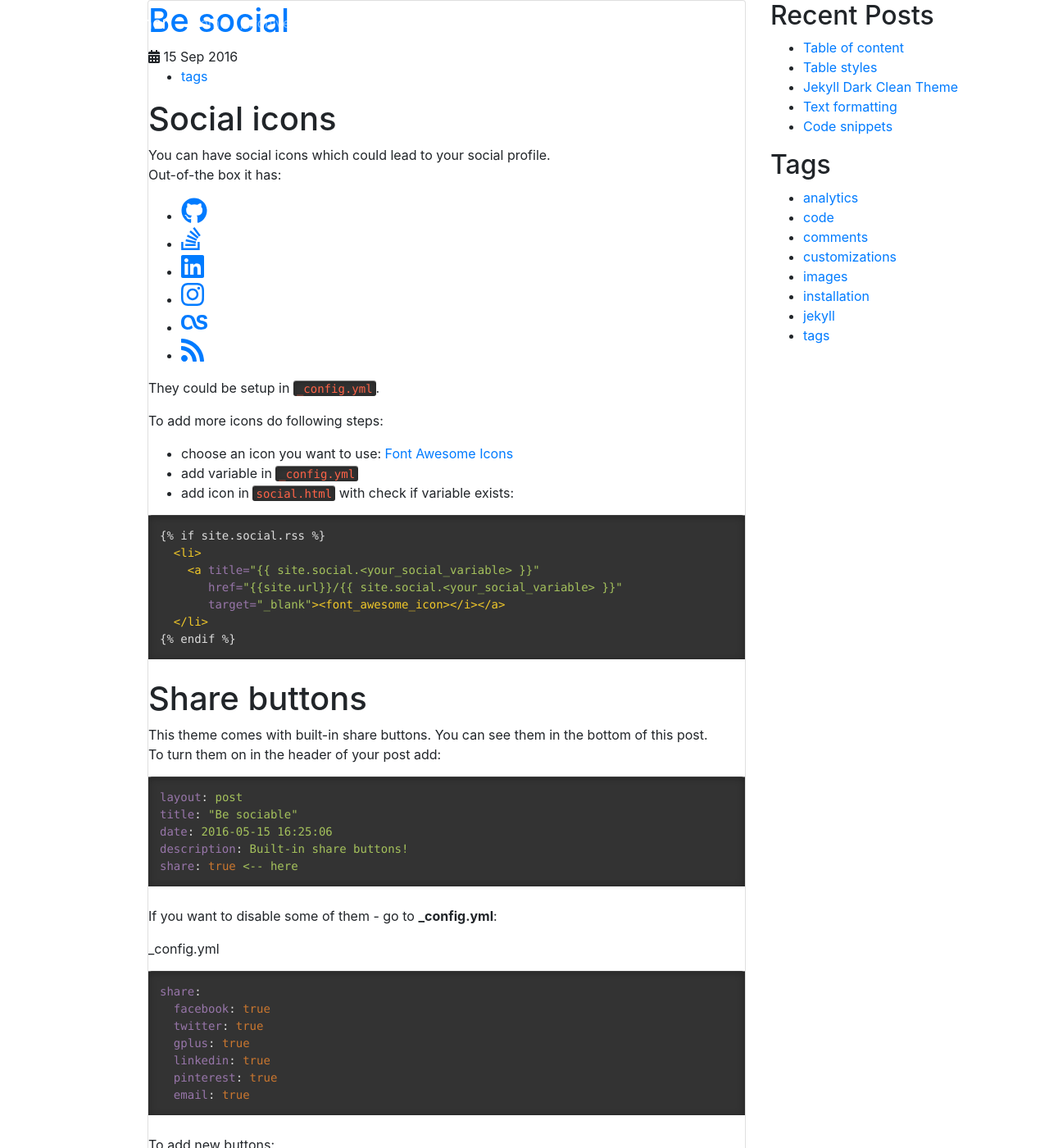
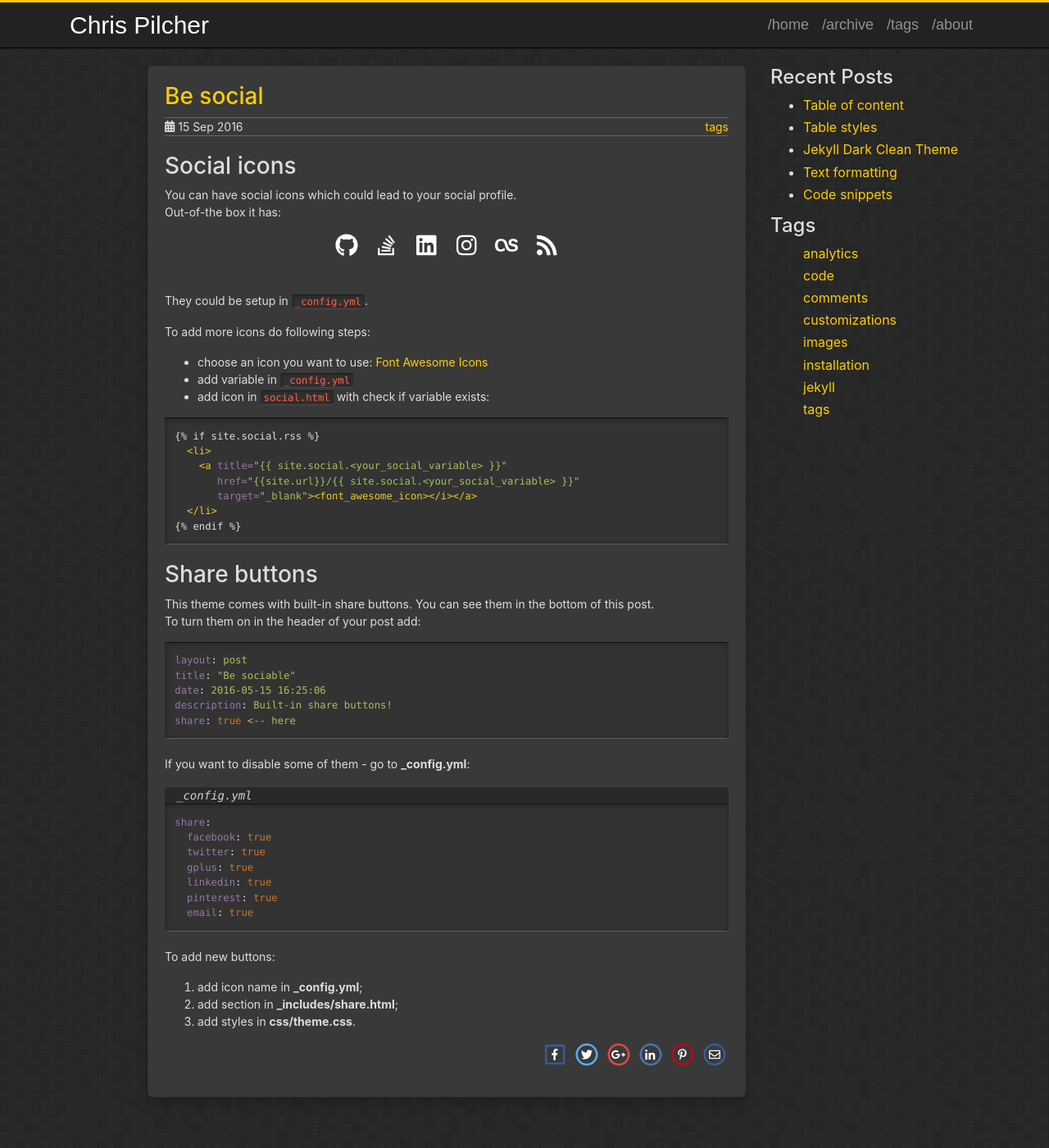
Before and after one commit to chris-pilcher/chris-pilcher.github.io, a Jekyll site: the page built from _posts/2016-09-16-be-social.md, in a window 1280 px wide and 1400 px high. Shown: the whole window at 82% size. Built offline with Jekyll 4.4.1, drawn with Linux system fonts in a browser that asks for light colours.

Commit message:
Restore scss (no prettier)

```diff
--- a/assets/css/theme.scss
+++ b/assets/css/theme.scss
@@ -1,3 +1,5 @@
+---
+---
 @mixin font-size($size) {
   font-size: $size;
   font-size: calculateRem($size);
@@ -15,19 +17,19 @@
 //********************************************************
 
 // Several accent colors, choose one or create your own!
-//$accent-color: #3CA2A2;  // original =)
+//$accent-color: #3CA2A2;    // original =)
 //$accent-color: #C38FD6;  // velvet
 //$accent-color: #8FD6B3;  // greenish
 //$accent-color: #35B4DE;  // bluish
 //$accent-color: #D2E354;  // yellowish
 //$accent-color: #52B54B;  // green
-$accent-color: #ffcc00;
+$accent-color: #FFCC00;
 
 $font-color: #dddddd;
 $background-color: #292929;
 $post-panel-color: #39393a;
 $footer-background-color: #292c2f;
-$note-color: #87cefa;
+$note-color: #87CEFA;
 $warning-color: #ffff00;
 // use this or pick any from /css/pics/background folder or from transparenttextures.com
 $background-pattern: 'random-grey-variations.png';
@@ -50,24 +52,12 @@ body {
   width: 75%;
 }
 
-h1 {
-	font-size: 2em;
-}
-h2 {
-	font-size: 1.5em;
-}
-h3 {
-	font-size: 1.17em;
-}
-h4 {
-	font-size: 1.12em;
-}
-h5 {
-	font-size: .83em;
-}
-h6 {
-	font-size: .75em;
-}
+h1 { font-size: 2em; }
+h2 { font-size: 1.5em; }
+h3 { font-size: 1.17em; }
+h4 { font-size: 1.12em; }
+h5 { font-size: .83em; }
+h6 { font-size: .75em; }
 
 img {
   display: inline-block;
@@ -113,10 +103,11 @@ ul.social-media {
   }
 }
 
+
 //********************************************************
 //                    Share
 //********************************************************
-.share-bar {
+.share-bar{
   text-align: right;
 }
 
@@ -131,7 +122,7 @@ ul.share-buttons {
     .fa-linkedin-in,
     .fa-envelope,
     .fa-pinterest-p {
-			color: #ffffff;
+      color: #ffffff
     }
     a {
       text-decoration: none;
@@ -144,50 +135,26 @@ ul.share-buttons {
   }
 
   // Square frame
-	li.share-facebook .fa-square {
-		color: #3b5998;
-	}
-	li.share-twitter .fa-square {
-		color: #55acee;
-	}
-	li.share-google-plus .fa-square {
-		color: #dd4b39;
-	}
-	li.share-linkedin .fa-square {
-		color: #4875b4;
-	}
-	li.share-pinterest .fa-square {
-		color: #bd081c;
-	}
-	li.share-envelope .fa-square {
-		color: #3b5998;
-	}
+  li.share-facebook .fa-square { color: #3B5998;}
+  li.share-twitter .fa-square { color: #55acee;}
+  li.share-google-plus .fa-square { color: #dd4b39;}
+  li.share-linkedin .fa-square { color: #4875B4;}
+  li.share-pinterest .fa-square { color: #BD081C;}
+  li.share-envelope .fa-square { color: #3B5998;}
   // Circle frame
-	li.share-facebook .fa-circle {
-		color: #3b5998;
-	}
-	li.share-twitter .fa-circle {
-		color: #55acee;
-	}
-	li.share-google-plus .fa-circle {
-		color: #dd4b39;
-	}
-	li.share-linkedin .fa-circle {
-		color: #4875b4;
-	}
-	li.share-pinterest .fa-circle {
-		color: #bd081c;
-	}
-	li.share-envelope .fa-circle {
-		color: #3b5998;
-	}
+  li.share-facebook .fa-circle { color: #3B5998;}
+  li.share-twitter .fa-circle { color: #55acee;}
+  li.share-google-plus .fa-circle { color: #dd4b39;}
+  li.share-linkedin .fa-circle { color: #4875B4;}
+  li.share-pinterest .fa-circle { color: #BD081C;}
+  li.share-envelope .fa-circle { color: #3B5998;}
 
   li:hover {
-		-webkit-transform: scale(1.3, 1.3);
-		-moz-transform: scale(1.3, 1.3);
-		-ms-transform: scale(1.3, 1.3);
-		-o-transform: scale(1.3, 1.3);
-		transform: scale(1.3, 1.3);
+    -webkit-transform: scale(1.3,1.3);
+    -moz-transform: scale(1.3,1.3);
+    -ms-transform: scale(1.3,1.3);
+    -o-transform: scale(1.3,1.3);
+    transform: scale(1.3,1.3);
   }
 }
 
@@ -246,14 +213,14 @@ div.post-meta {
 //********************************************************
 //                    Note / Warning
 //********************************************************
-blockquote {
+blockquote{
   border-left: 2px solid #666;
   padding-left: 20px;
   font-style: italic;
 }
 
 blockquote.note p,
-blockquote.warning p {
+blockquote.warning p{
   height: 48px;
   vertical-align: middle;
   padding: 10px;
@@ -262,7 +229,7 @@ blockquote.warning p {
 
 .note {
   font-style: normal;
-	position: relative;
+  position:relative;
   border: 0;
   padding-left: 30px;
 }
@@ -272,7 +239,7 @@ blockquote.warning p {
   font-size: 2em;
   font-family: FontAwesome;
   left: 0;
-	position: absolute;
+  position:absolute;
   top: 0;
   color: $note-color;
 }
@@ -292,14 +259,12 @@ nav {
   padding: 0 10px !important;
   border-top: 3px $accent-color solid;
   border-bottom: 1px #000000 solid;
-	.navbar-brand,
-	.nav-link {
+  .navbar-brand, .nav-link {
    color: #777;
    @include transition(color 0.31s);
    transition: all .7s ease;
   }
-	.navbar-brand:hover,
-	.nav-link:hover {
+  .navbar-brand:hover, .nav-link:hover {
     color: white !important;
   }
   .navbar-brand {
@@ -354,6 +319,7 @@ nav.shrink {
   td {
     padding: .5em;
   }
+
 }
 
 table.wide {
@@ -388,23 +354,23 @@ table.inner-borders {
   position: absolute;
 }
 
-.box h3 {
-	text-align: center;
-	position: relative;
-	top: 80px;
+.box h3{
+	text-align:center;
+	position:relative;
+	top:80px;
 }
 .box {
-	width: 70%;
-	height: 200px;
-	background: #fff;
-	margin: 40px auto;
+	width:70%;
+	height:200px;
+	background:#FFF;
+	margin:40px auto;
 }
-.wrapper {
+.wrapper{
   padding-top: 80px;
   min-height: 100%;
   position: relative;
 }
-.content {
+.content{
   padding-bottom: 250px;
 }
 
@@ -417,6 +383,7 @@ table.inner-borders {
   padding-top: 50px;
   margin-top: -50px;
 }
+
 
 // Scrollbar
 ::-webkit-scrollbar {
@@ -435,6 +402,7 @@ table.inner-borders {
   background: #202020;
 }
 
+
 //********************************************************
 //       Custom classes to apply to block elements,
 //  more info: http://pavelmakhov.com/2015/12/images-in-jekyll
@@ -448,17 +416,18 @@ table.inner-borders {
   margin: 2px 3px;
   padding: 0px 5px;
 }
-.center-image {
+.center-image
+{
   margin: 0 auto;
   display: block;
 }
-.filename {
+.filename{
   background-color: #292929;
   color: lightgrey;
   border-top-left-radius: 3px;
   border-top-right-radius: 3px;
   margin: 0;
-	font-family: Menlo, Monaco, Consolas, "Courier New", monospace;
+  font-family: Menlo,Monaco,Consolas,"Courier New",monospace;
   border-left: 0;
   bottom: -2px;
   position: relative;
```
Lines whose indentation alone changed are shown as unchanged.
